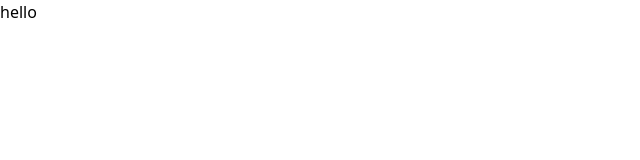
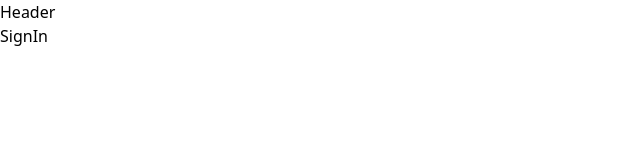
Before and after one commit to aryantiw/mern-estate, a React (Vite) app in the folder client/: page /sign-in in a window 1280 px wide. Shown: the top 160 px of the page, without its empty margins (0-640 px from the left). Built offline with nearby package versions, Linux system fonts and the light colour scheme.

Commit message:
add: pages

```diff
--- a/client/package.json
+++ b/client/package.json
@@ -11,7 +11,8 @@
   },
   "dependencies": {
     "react": "^18.2.0",
-    "react-dom": "^18.2.0"
+    "react-dom": "^18.2.0",
+    "react-router-dom": "^6.22.3"
   },
   "devDependencies": {
     "@types/react": "^18.2.64",
--- a/client/src/App.jsx
+++ b/client/src/App.jsx
@@ -1,12 +1,29 @@
-import React from 'react'
+import {BrowserRouter, Routes, Route  } from "react-router-dom";
+import Home from "./pages/Home";
+import About from "./pages/About";
+import SignIn from "./pages/SignIn";
+import Profile from "./pages/Profile";
+import SignUp from "./pages/SignUp";
+import Header from "./components/Header";
+
+
 
 const App = () => {
   return (
-    <div>
+    <BrowserRouter>
 
-      <h1 className="text-red-500">hello</h1>
+    <Header/>
 
-    </div>
+    <Routes>
+
+    <Route path="/" element={Home}></Route>
+    <Route path="/sign-in" element={<SignIn/>}></Route>
+    <Route path="/sign-up" element={<SignUp/>}></Route>
+    <Route path="/about" element={<About/>}></Route>
+    <Route path="/" element={<Profile/>}></Route>
+
+    </Routes>
+    </BrowserRouter>
   )
 }
 
--- /dev/null
+++ b/client/src/components/Header.jsx
@@ -0,0 +1,9 @@
+import React from 'react'
+
+const Header = () => {
+  return (
+    <div>Header</div>
+  )
+}
+
+export default Header
--- /dev/null
+++ b/client/src/pages/About.jsx
@@ -0,0 +1,9 @@
+import React from 'react'
+
+const About = () => {
+  return (
+    <div>About</div>
+  )
+}
+
+export default About
--- /dev/null
+++ b/client/src/pages/Home.jsx
@@ -0,0 +1,11 @@
+import React from 'react'
+
+const Home = () => {
+  return (
+    <div>
+        Home
+    </div>
+  )
+}
+
+export default Home
--- /dev/null
+++ b/client/src/pages/Profile.jsx
@@ -0,0 +1,13 @@
+import React from 'react'
+
+const Profile = () => {
+  return (
+    <div>
+
+        Profile
+
+    </div>
+  )
+}
+
+export default Profile
--- /dev/null
+++ b/client/src/pages/SignIn.jsx
@@ -0,0 +1,9 @@
+import React from 'react'
+
+const SignIn = () => {
+  return (
+    <div>SignIn</div>
+  )
+}
+
+export default SignIn
--- /dev/null
+++ b/client/src/pages/SignUp.jsx
@@ -0,0 +1,9 @@
+import React from 'react'
+
+const SignUp = () => {
+  return (
+    <div>SignUp</div>
+  )
+}
+
+export default SignUp
```
Also changed, not shown: 1 other file (tests, documents, lock files or other folders).
